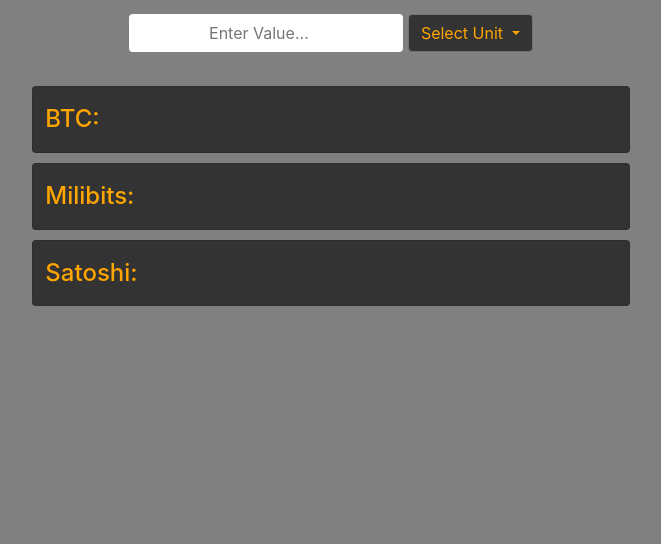
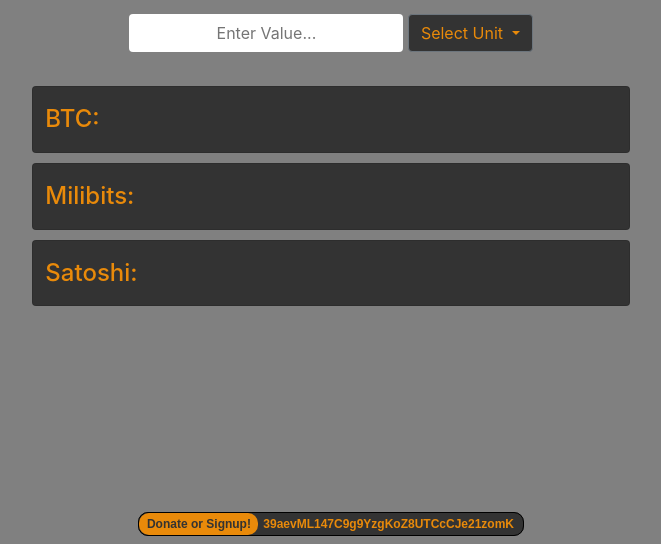
Before and after one commit to JosephCoburn/satoshi-converter, a plain HTML site: page index.html in a window 1280 px wide. Shown: the part 310-854 px from the top of the page, without its empty margins (309-970 px from the left). Before the commit the page ends 820 px from the top, so only its background shows below. Drawn offline with nearby package versions, Linux system fonts and the light colour scheme.

Commit message:
edit styling, add donate button

```diff
--- a/index.html
+++ b/index.html
@@ -5,12 +5,13 @@
     <meta charset="UTF-8">
     <meta name="viewport" content="width=device-width, initial-scale=1.0">
     <meta http-equiv="X-UA-Compatible" content="ie=edge">
+    <script src="https://ajax.googleapis.com/ajax/libs/jquery/3.4.1/jquery.min.js"></script>
+    <script src="https://cdnjs.cloudflare.com/ajax/libs/popper.js/1.11.0/umd/popper.min.js" integrity="sha384-b/U6ypiBEHpOf/4+1nzFpr53nxSS+GLCkfwBdFNTxtclqqenISfwAzpKaMNFNmj4" crossorigin="anonymous"></script>
+    <script src="https://stackpath.bootstrapcdn.com/bootstrap/4.1.3/js/bootstrap.min.js" integrity="sha384-ChfqqxuZUCnJSK3+MXmPNIyE6ZbWh2IMqE241rYiqJxyMiZ6OW/JmZQ5stwEULTy" crossorigin="anonymous"></script>
     <link rel="stylesheet" href="https://stackpath.bootstrapcdn.com/bootstrap/4.1.3/css/bootstrap.min.css" integrity="sha384-MCw98/SFnGE8fJT3GXwEOngsV7Zt27NXFoaoApmYm81iuXoPkFOJwJ8ERdknLPMO" crossorigin="anonymous">
-    <script src="https://stackpath.bootstrapcdn.com/bootstrap/4.1.3/js/bootstrap.min.js" integrity="sha384-ChfqqxuZUCnJSK3+MXmPNIyE6ZbWh2IMqE241rYiqJxyMiZ6OW/JmZQ5stwEULTy" crossorigin="anonymous"></script>
-    <script src="https://ajax.googleapis.com/ajax/libs/jquery/3.4.1/jquery.min.js"></script>
     <script src="bundle.min.js"></script>
+    <script defer src="main.js"></script>
     <link rel="stylesheet" href="style.css">
-    <script defer src="main.js"></script>
   </head>
   <body class="container-fluid">
     <div class="container">
@@ -65,5 +66,19 @@
         </div>
       </div>
     </div>
+    <footer>
+      <div class="text-center">
+        <span id="donateButton0">
+          <span id="donateButton1">
+            <a id="coinbaseLink" href="https://www.coinbase.com/join/coburn_yx?src=ios-email-invite">
+              Donate or Signup!
+            </a>
+          </span>
+          <span style="padding: 5px;">
+            39aevML147C9g9YzgKoZ8UTCcCJe21zomK
+          </span>
+        </span>
+      </div>
+    </footer>
   </body>
 </html>
--- a/main.js
+++ b/main.js
@@ -4,7 +4,6 @@ document.getElementById("valInput").addEventListener("input", function(e) {
   document.getElementById("selectBTC").addEventListener("click", function() {
     document.getElementById("dropdownMenuButton").innerHTML = "BTC";
     if (val) {
-      console.log("BTC val = ", val)
       document.getElementById("satoshiOutput").innerHTML = (val*100000000).toString().replace(/\B(?=(\d{3})+(?!\d))/g, ",");
       document.getElementById("milibitOutput").innerHTML = (val*1000).toString().replace(/\B(?=(\d{3})+(?!\d))/g, ",");
       document.getElementById("BTCOutput").innerHTML = (val).toString().replace(/\B(?=(\d{3})+(?!\d))/g, ",");
@@ -14,7 +13,6 @@ document.getElementById("valInput").addEventListener("input", function(e) {
   document.getElementById("selectMBTC").addEventListener("click", function() {
     document.getElementById("dropdownMenuButton").innerHTML = "mBTC";
     if (val) {
-      console.log("mBTC val = ", val)
       document.getElementById("satoshiOutput").innerHTML = (val*100000).toString().replace(/\B(?=(\d{3})+(?!\d))/g, ",");
       document.getElementById("milibitOutput").innerHTML = (val).toString().replace(/\B(?=(\d{3})+(?!\d))/g, ",");
       document.getElementById("BTCOutput").innerHTML = (val*0.001).toString().replace(/\B(?=(\d{3})+(?!\d))/g, ",");
@@ -24,7 +22,6 @@ document.getElementById("valInput").addEventListener("input", function(e) {
   document.getElementById("selectSatoshis").addEventListener("click", function() {
     document.getElementById("dropdownMenuButton").innerHTML = "Satoshi";
     if (val) {
-      console.log("satoshi val = ", val)
       document.getElementById("satoshiOutput").innerHTML = (val).toString().replace(/\B(?=(\d{3})+(?!\d))/g, ",");
       document.getElementById("milibitOutput").innerHTML = (val*0.00001).toString().replace(/\B(?=(\d{3})+(?!\d))/g, ",");
       document.getElementById("BTCOutput").innerHTML = (val*0.00000001).toString().replace(/\B(?=(\d{3})+(?!\d))/g, ",");
--- a/style.css
+++ b/style.css
@@ -5,7 +5,7 @@ html {
 body {
   margin-top: 20px;
   background: grey;
-  color: orange;
+  color: #E98A0A;
   height: 100%;
 }
 
@@ -25,6 +25,10 @@ h4 {
   margin-left: 12px;
 }
 
+h6 {
+  margin-bottom: 0;
+}
+
 .card {
   background: #333;
   margin: 10px 0;
@@ -41,6 +45,7 @@ h4 {
 }
 
 .input-box {
+  outline-color: #E98A0A;
   display: inline-block;
   font-weight: 400;
   text-align: center;
@@ -59,6 +64,12 @@ h4 {
   transition: color .15s ease-in-out,background-color .15s ease-in-out,border-color .15s ease-in-out,box-shadow .15s ease-in-out;
 }
 
+input[type=number]::-webkit-inner-spin-button,
+input[type=number]::-webkit-outer-spin-button {
+  -webkit-appearance: none;
+  margin: 0;
+}
+
 .dropdown-item {
   text-align: center;
 }
@@ -74,15 +85,43 @@ h4 {
 
 .btn-secondary {
   background-color: #333333;
-  color: orange;
+  color: #E98A0A;
 }
 
 .btn-secondary:hover {
   background-color: #333333;
-  color: orange;
+  color: #E98A0A;
 }
 
-.btn-secondary:not(:disabled):not(.disabled).active, .btn-secondary:not(:disabled):not(.disabled):active, .show>.btn-secondary.dropdown-toggle {
-  background-color: #333333;
-  color: orange;
+footer {
+  padding-bottom: 10px;
 }
+
+#donateButton0 {
+  overflow: hidden;
+  border: 1px solid black;
+  -webkit-border-radius: 10px;
+  -moz-border-radius: 10px;
+  border-radius: 10px;
+  padding: 4px;
+  padding-left: 0px;
+  font-family: Arial;
+  font-size: 12px;
+  font-weight: bold;
+  background-color: #333;
+}
+
+#donateButton1 {
+  padding: 4px;
+  padding-left: 8px;
+  background-color: #E98A0A;
+  -webkit-border-radius: 10px;
+  -moz-border-radius: 10px;
+  border-radius: 10px;
+  color: #333;
+}
+
+#coinbaseLink {
+  text-decoration: none;
+  color: #333;
+}
```
